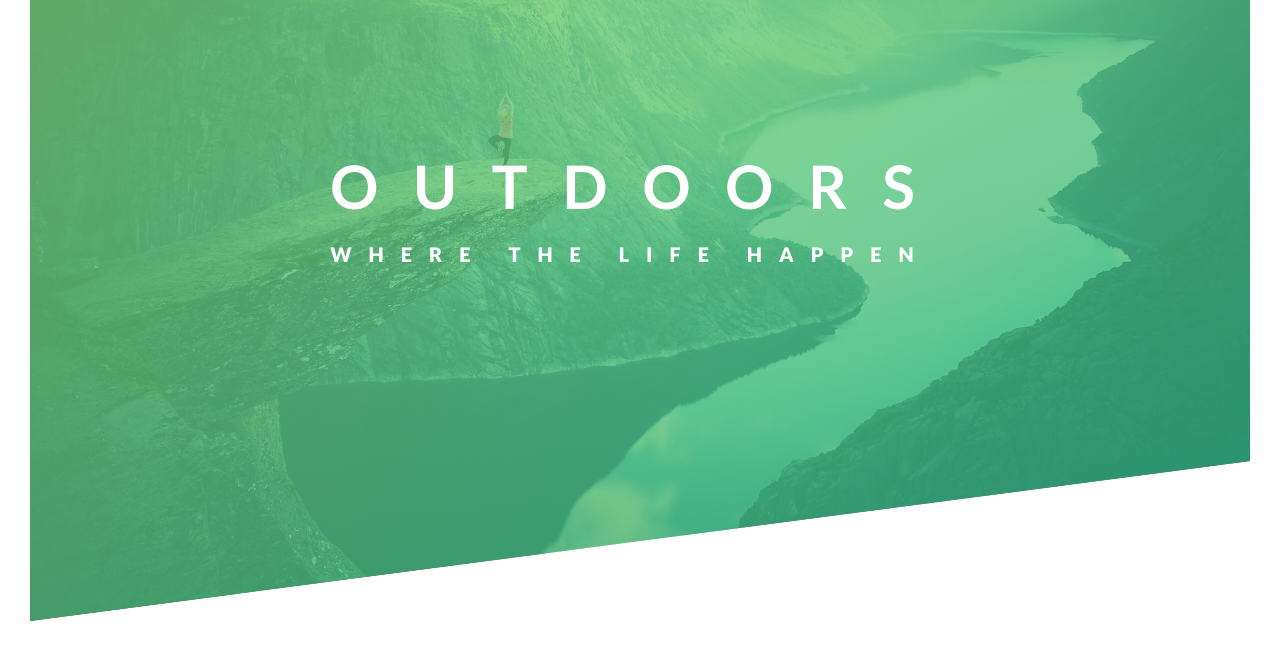
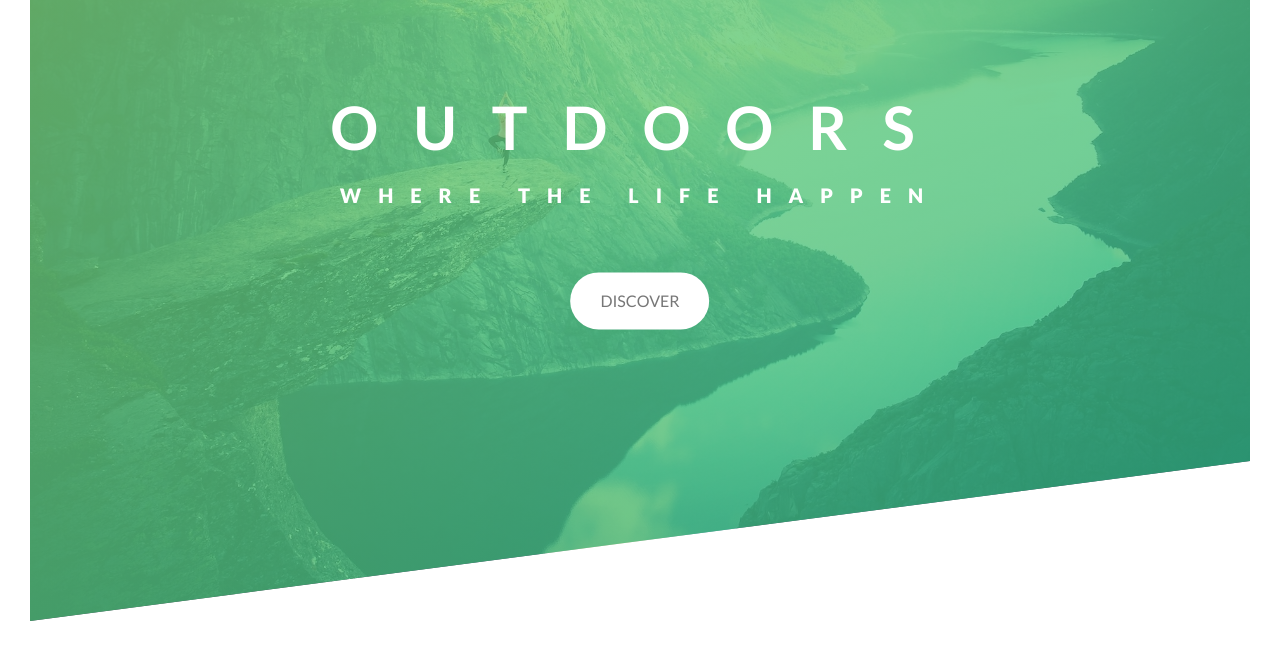
Before and after one commit to dewaniadi/Advance-CSS, a plain HTML site: page Natours/starter/index.html in a window 1280 px wide. Shown: the part 169-820 px from the top of the page. Drawn offline with Linux system fonts and the light colour scheme; files that its build step writes are made by us from their sources.

Commit message:
button animation

```diff
--- a/Natours/starter/css/style.css
+++ b/Natours/starter/css/style.css
@@ -44,10 +44,15 @@ body {
 
 }
 
+
 .logo{
     height: 45px;
 
 
+}
+
+.logo:hover{
+    transform: translateX(10px);
 }
 
 .text-box{
@@ -55,6 +60,7 @@ body {
     top: 45%;
     left: 50%;
     transform: translate(-50%,-50%);
+    text-align: center;
 
 }
 
@@ -63,6 +69,7 @@ body {
     text-transform: uppercase;
 
     backface-visibility: hidden;
+    margin-bottom: 60px;
 
 }
 
@@ -128,3 +135,28 @@ body {
     }
 
 }
+
+.btn:link,
+.btn:visited{
+    text-transform: uppercase;
+    text-decoration: none;
+    padding: 15px 30px;
+    display: inline-block;
+    border-radius: 100px;
+    transition: all 0.2s;
+
+}
+
+.btn:hover{
+    transform: translateY(-3px);
+}
+
+.btn:active{
+    transform: translateY(-1px);
+}
+
+.btn-white{
+    background-color: #ffffff;
+    color: #777777
+
+}
--- a/Natours/starter/index.html
+++ b/Natours/starter/index.html
@@ -24,6 +24,8 @@
                     <span class="heading-primary-main">Outdoors</span>
                     <span class="heading-primary-sub">where the life happen</span>
                 </h1>
+
+                <a href="#" class="btn btn-white">DISCOVER</a>
             </div>
 
         </header>
```
